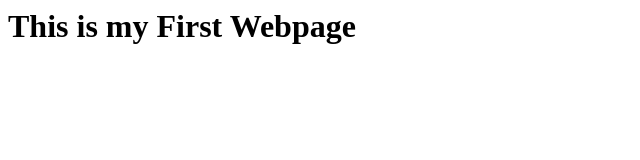
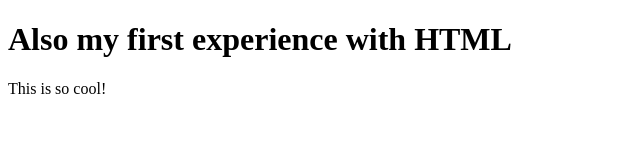
Before and after one commit to jumpingjack1/ds4bmeTest, a plain HTML site: page index.html in a window 1280 px wide. Shown: the whole page, without its empty margins (0-640 px from the left). Drawn offline with Linux system fonts and the light colour scheme.

Commit message:
Update index.html

```diff
--- a/index.html
+++ b/index.html
@@ -1 +1,11 @@
-<h1> This is my First Webpage </h1>
+<!doctype html>
+<html>
+  <head>
+    <title>This is my first webpage!</title>
+  </head>
+  <body>
+  <h1> Also my first experience with HTML </h1>
+
+    <p> This is so cool! </p>
+  </body>
+</html>
```
